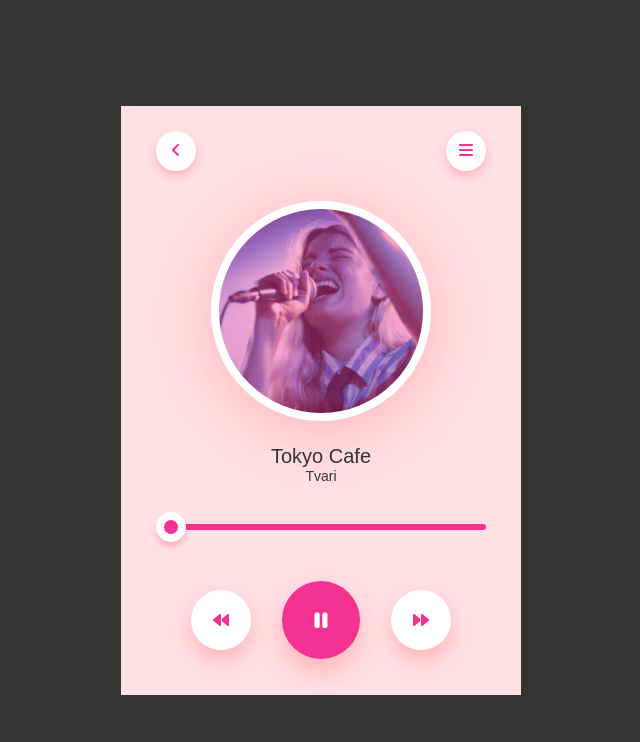
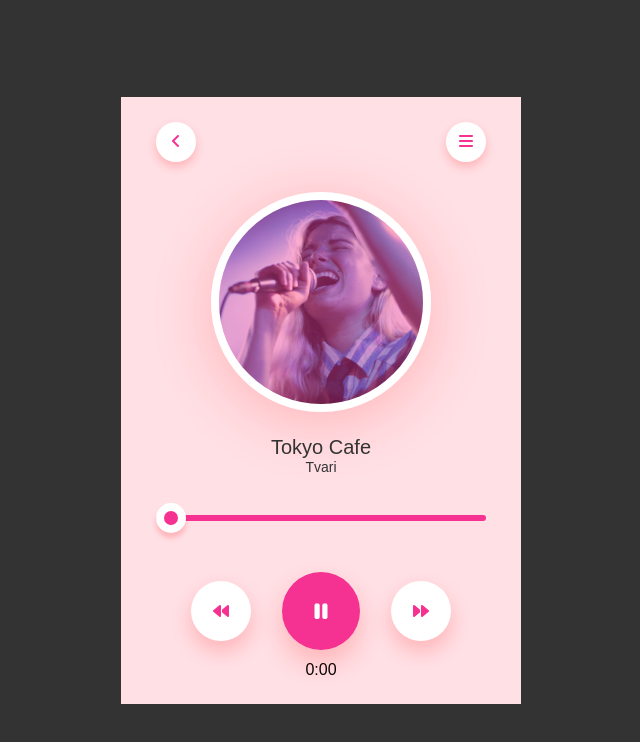
Before and after one commit to the-PrafulDesai/MusicPlayer, a plain HTML site: page index.html in a window 1280 px wide. Both pictures are taken after a click on the element 640 px from the left and 619 px from the top of the page. Shown: the whole page, without its empty margins (319-959 px from the left). Drawn offline with Linux system fonts and the light colour scheme.

Commit message:
Update index.html

```diff
--- a/index.html
+++ b/index.html
@@ -34,6 +34,7 @@
                 <div onclick="playPause()"><i class="fa-solid fa-play" id="ctrlIcon"></i></div>
                 <div><i class="fa-solid fa-forward"></i></div>
             </div>
+            <div id="timer">0:00/2.33</div>
         </div>
     </div>
 
@@ -41,31 +42,36 @@
         let progress = document.getElementById("progress");
         let song = document.getElementById("song");
         let ctrlIcon = document.getElementById("ctrlIcon");
+        let timer = document.getElementById("timer");
 
-        song.onloadedmetadata = function(){
+        song.onloadedmetadata = function () {
             progress.max = song.duration;
             progress.value = song.currentTime;
         }
 
-        function playPause(){
-            if(ctrlIcon.classList.contains("fa-pause")){
+        function playPause() {
+            if (ctrlIcon.classList.contains("fa-pause")) {
                 song.pause();
                 ctrlIcon.classList.remove("fa-pause");
                 ctrlIcon.classList.add("fa-play");
-            }else{
+            } else {
                 song.play();
                 ctrlIcon.classList.add("fa-pause");
                 ctrlIcon.classList.remove("fa-play");
+                startTimer();
             }
         }
 
-        if(song.play()){
+        function startTimer() {
             setInterval(() => {
-                progress.value = song.currentTime;
-            },500)
+                let minutes = Math.floor(song.currentTime / 60);
+                let seconds = Math.floor(song.currentTime % 60);
+                seconds = seconds < 10 ? '0' + seconds : seconds;
+                timer.textContent = minutes + ':' + seconds;
+            }, 1000);
         }
 
-        progress.onchange = function(){
+        progress.onchange = function () {
             song.play();
             song.currentTime = progress.value;
             ctrlIcon.classList.add("fa-pause");
```
